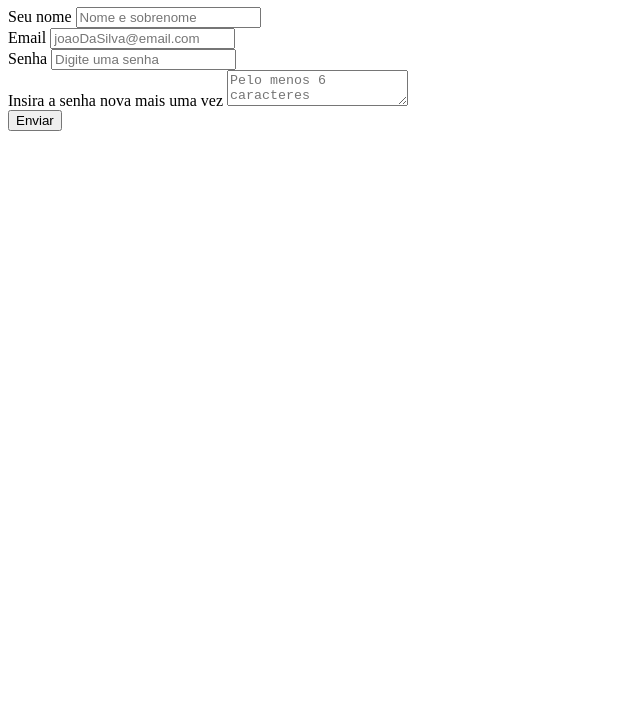
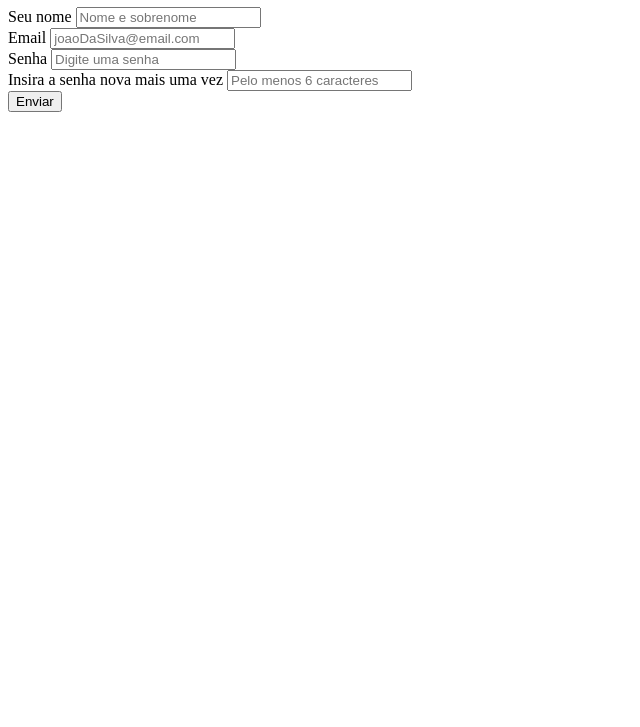
Before and after one commit to igor-muzel/Projeto-Site-Produtos, a plain HTML site: page pages/cadastro_usuario/index.html in a window 1280 px wide. Shown: the part 73-800 px from the top of the page, without its empty margins (0-640 px from the left). Drawn offline with Linux system fonts and the light colour scheme.

Commit message:
Update index.html

```diff
--- a/pages/cadastro_usuario/index.html
+++ b/pages/cadastro_usuario/index.html
@@ -16,13 +16,13 @@
             <label for="email" id="emailLabel">Email</label>
             <input type="email" id="email" name="email" placeholder="joaoDaSilva@email.com">
         </div>
-        <div id="senhaDiv">
+        <div id="senha">
             <label for="senha" id="senhaLabel">Senha</label>
             <input type="password" id="senha" name="senha" placeholder="Digite uma senha">
         </div>
-        <div id="confirmaSenhaDiv">
-            <label for="confirmaSenha" id="confSenha">Insira a senha nova mais uma vez</label>
-            <textarea id="msg" name="msg" placeholder="Pelo menos 6 caracteres"></textarea>
+        <div id="confirmaSenha">
+            <label for="confirmaSenha" id="confSenhalabel">Insira a senha nova mais uma vez</label>
+            <input type="password" id="confSenha" name="confsenha" placeholder="Pelo menos 6 caracteres"></textarea>
         </div>
         <div class="button">
             <button type="submit" id="enviar">Enviar</button>
```
